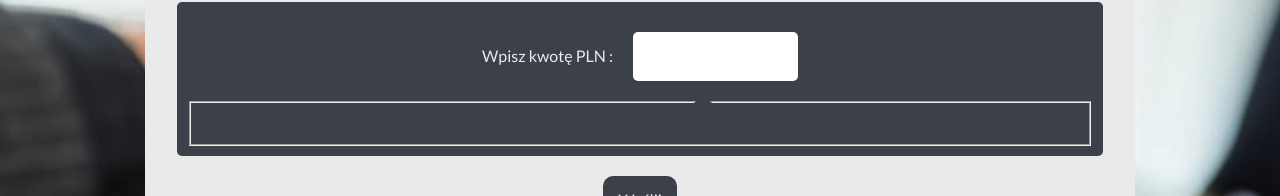
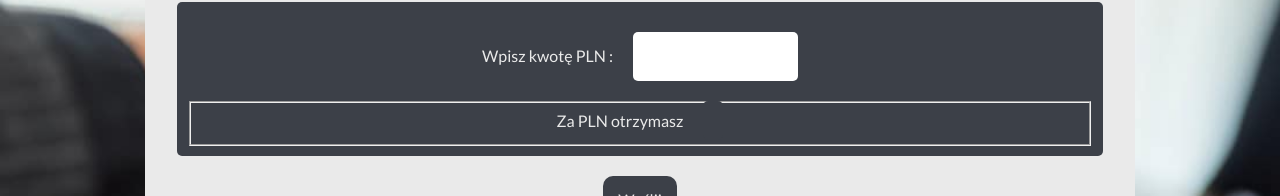
Before and after one commit to arturgajewski/currency-converter-react, a React (Create React App) app: page / in a window 1280 px wide. Shown: the part 382-578 px from the top of the page. Built offline with nearby package versions, Linux system fonts and the light colour scheme.

Commit message:
added styled to Result

```diff
--- a/src/Result/index.js
+++ b/src/Result/index.js
@@ -1,14 +1,20 @@
-const Result = ({ result,originalAmount,finalResult,fullName }) => {
+const Result = ({ result }) => {
   if (result === "") {
     return "";
   }
   return (
-
- <fieldset>
-        Za {result.originalAmount} PLN otrzymasz <span className="form__result">{result.finalResult}
-        {result.fullName}</span>
+    <fieldset>
+      <>
+        <span className="form__currencyOption">
+          Za {result.originalAmount} PLN otrzymasz{" "}
+        </span>
+        <span className="form__result">
+          {" "}
+          {result.finalResult}
+          {result.fullName}
+        </span>
+      </>
     </fieldset>
-
   );
 };
 
```
